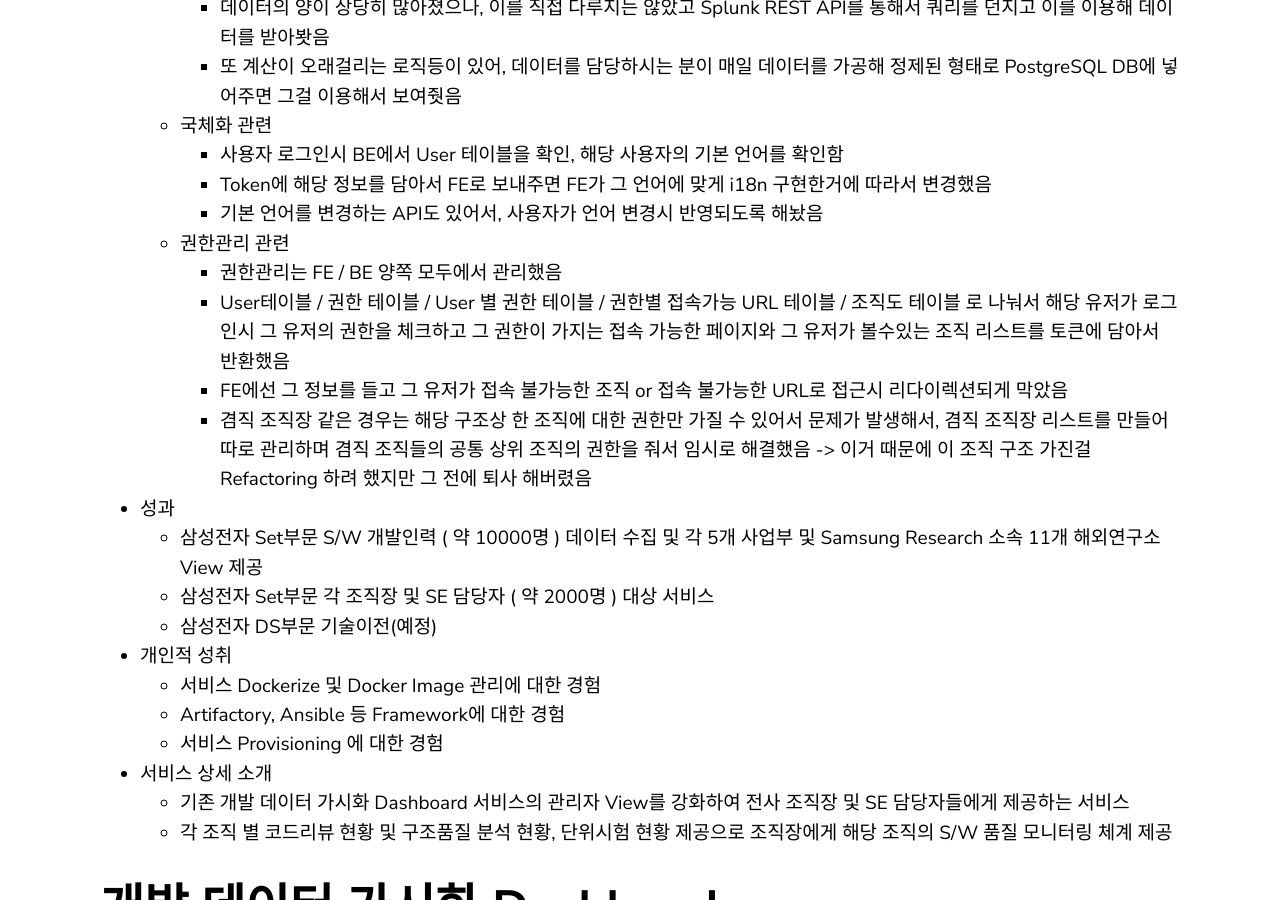
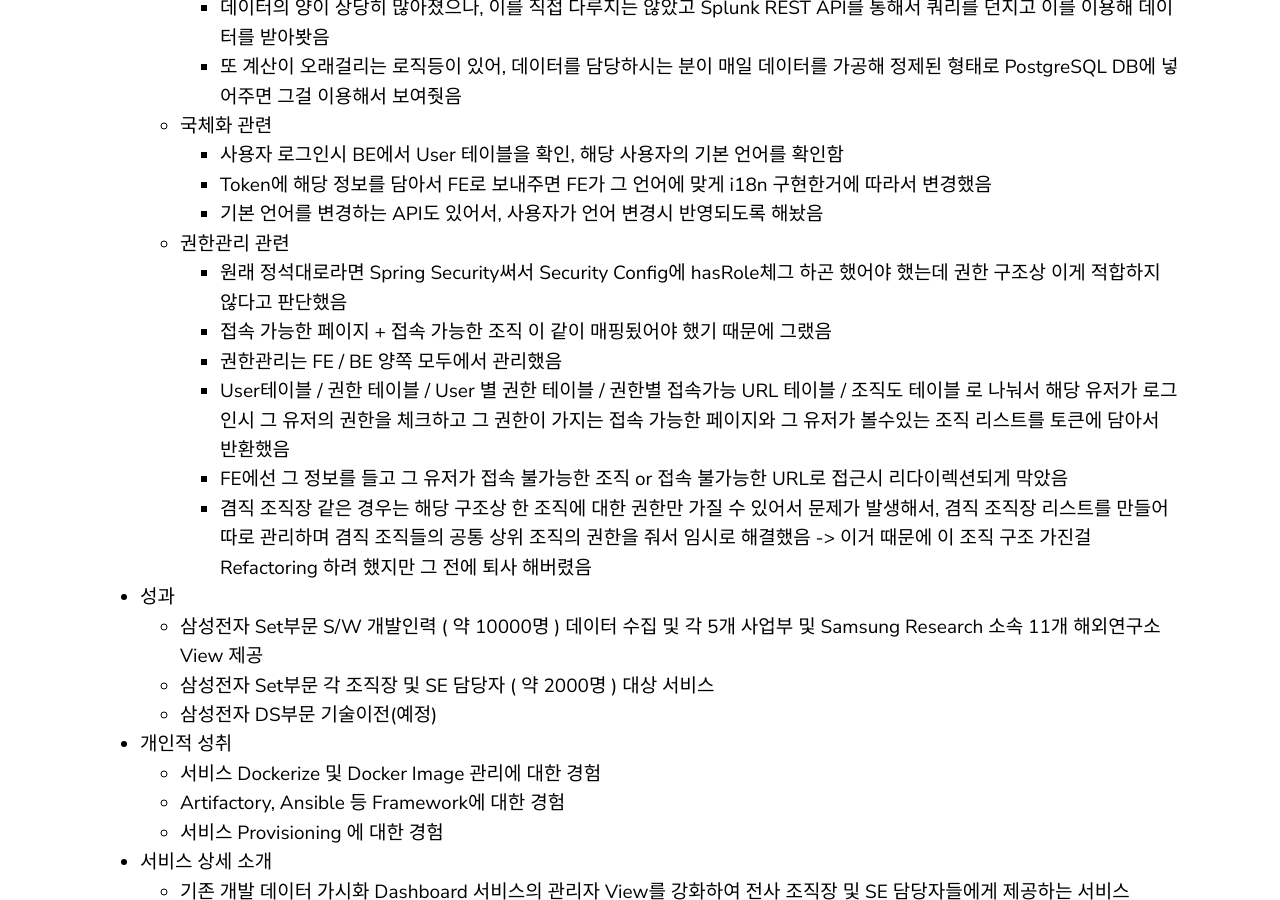
Before and after one commit to yoowonyoung/yoowonyoung.github.io, a Jekyll site: the page built from _posts/2020-08-25-Interview-04.md, in a window 1280 px wide and 900 px high, scrolled down 4595 px. Built offline with Jekyll 4.4.1, drawn with Linux system fonts in a browser that asks for light colours; comment, search, counter and statistics services are not loaded.

Commit message:
Update 2020-08-25-Interview-04.md

```diff
--- a/_posts/2020-08-25-Interview-04.md
+++ b/_posts/2020-08-25-Interview-04.md
@@ -143,6 +143,8 @@
         + Token에 해당 정보를 담아서 FE로 보내주면 FE가 그 언어에 맞게 i18n 구현한거에 따라서 변경했음
         + 기본 언어를 변경하는 API도 있어서, 사용자가 언어 변경시 반영되도록 해놨음
     * 권한관리 관련
+        + 원래 정석대로라면 Spring Security써서 Security Config에 hasRole체그 하곤 했어야 했는데 권한 구조상 이게 적합하지 않다고 판단했음
+        + 접속 가능한 페이지 + 접속 가능한 조직 이 같이 매핑됬어야 했기 때문에 그랬음
         + 권한관리는 FE / BE 양쪽 모두에서 관리했음
         + User테이블 / 권한 테이블 / User 별 권한 테이블 / 권한별 접속가능 URL 테이블 / 조직도 테이블 로 나눠서 해당 유저가 로그인시 그 유저의 권한을 체크하고 그 권한이 가지는 접속 가능한 페이지와 그 유저가 볼수있는 조직 리스트를 토큰에 담아서 반환했음
         + FE에선 그 정보를 들고 그 유저가 접속 불가능한 조직 or 접속 불가능한 URL로 접근시 리다이렉션되게 막았음
```
